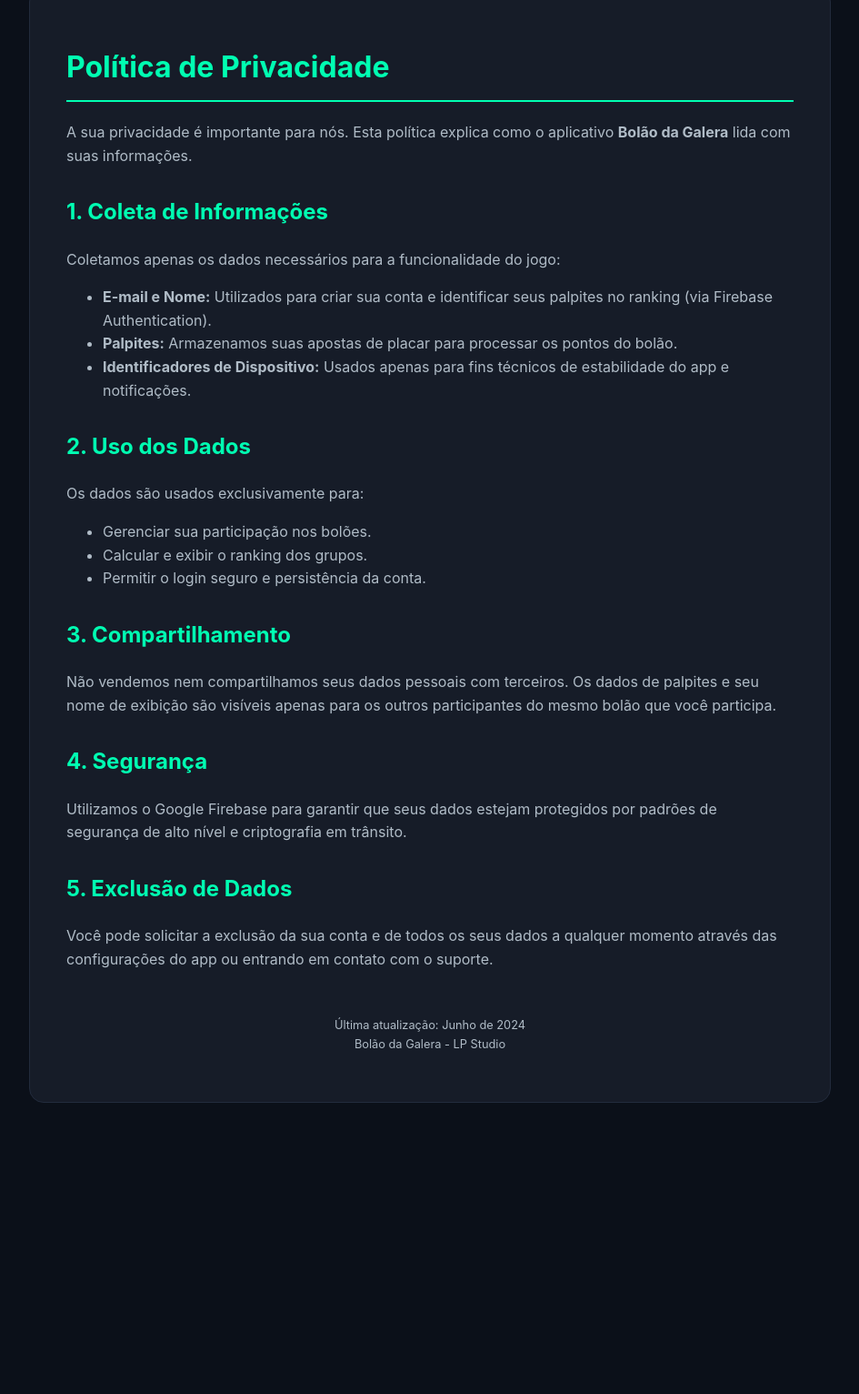
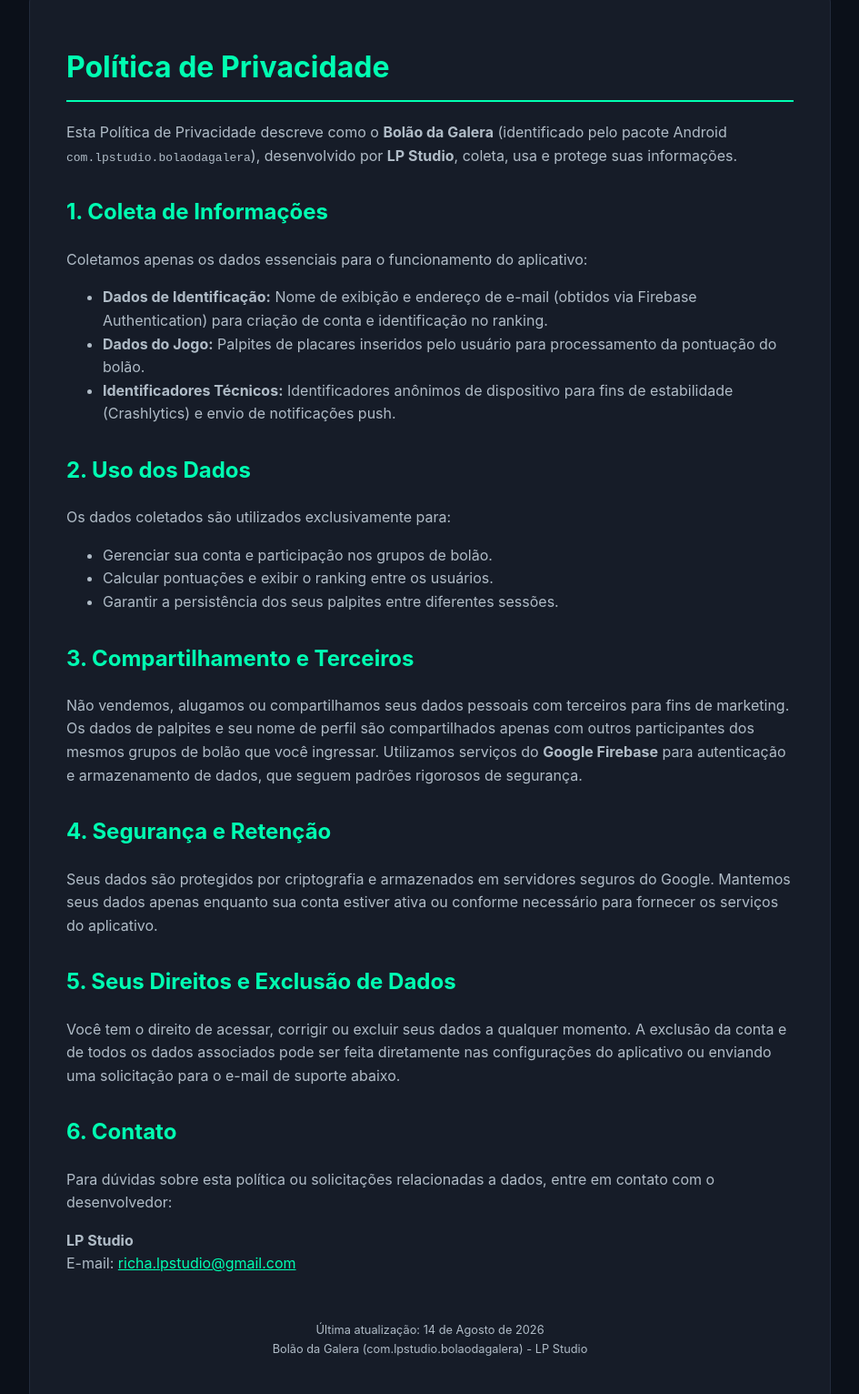
Before and after one commit to paulo-richa/BolaoDaGalera, a plain HTML site: page privacy-policy.html in a window 1280 px wide. Shown: the part 34-1566 px from the top of the page at 91% size, without its empty margins (167-1112 px from the left). Before the commit the page ends 1266 px from the top, so only its background shows below. Drawn offline with Linux system fonts and the light colour scheme.

Commit message:
docs: atualiza política de privacidade e configuração de hosting para conformidade com Google Play

```diff
--- a/privacy-policy.html
+++ b/privacy-policy.html
@@ -30,35 +30,41 @@
 <body>
     <div class="container">
         <h1>Política de Privacidade</h1>
-        <p>A sua privacidade é importante para nós. Esta política explica como o aplicativo <strong>Bolão da Galera</strong> lida com suas informações.</p>
+        <p>Esta Política de Privacidade descreve como o <strong>Bolão da Galera</strong> (identificado pelo pacote Android <code>com.lpstudio.bolaodagalera</code>), desenvolvido por <strong>LP Studio</strong>, coleta, usa e protege suas informações.</p>
 
         <h2>1. Coleta de Informações</h2>
-        <p>Coletamos apenas os dados necessários para a funcionalidade do jogo:</p>
+        <p>Coletamos apenas os dados essenciais para o funcionamento do aplicativo:</p>
         <ul>
-            <li><strong>E-mail e Nome:</strong> Utilizados para criar sua conta e identificar seus palpites no ranking (via Firebase Authentication).</li>
-            <li><strong>Palpites:</strong> Armazenamos suas apostas de placar para processar os pontos do bolão.</li>
-            <li><strong>Identificadores de Dispositivo:</strong> Usados apenas para fins técnicos de estabilidade do app e notificações.</li>
+            <li><strong>Dados de Identificação:</strong> Nome de exibição e endereço de e-mail (obtidos via Firebase Authentication) para criação de conta e identificação no ranking.</li>
+            <li><strong>Dados do Jogo:</strong> Palpites de placares inseridos pelo usuário para processamento da pontuação do bolão.</li>
+            <li><strong>Identificadores Técnicos:</strong> Identificadores anônimos de dispositivo para fins de estabilidade (Crashlytics) e envio de notificações push.</li>
         </ul>
 
         <h2>2. Uso dos Dados</h2>
-        <p>Os dados são usados exclusivamente para:</p>
+        <p>Os dados coletados são utilizados exclusivamente para:</p>
         <ul>
-            <li>Gerenciar sua participação nos bolões.</li>
-            <li>Calcular e exibir o ranking dos grupos.</li>
-            <li>Permitir o login seguro e persistência da conta.</li>
+            <li>Gerenciar sua conta e participação nos grupos de bolão.</li>
+            <li>Calcular pontuações e exibir o ranking entre os usuários.</li>
+            <li>Garantir a persistência dos seus palpites entre diferentes sessões.</li>
         </ul>
 
-        <h2>3. Compartilhamento</h2>
-        <p>Não vendemos nem compartilhamos seus dados pessoais com terceiros. Os dados de palpites e seu nome de exibição são visíveis apenas para os outros participantes do mesmo bolão que você participa.</p>
+        <h2>3. Compartilhamento e Terceiros</h2>
+        <p>Não vendemos, alugamos ou compartilhamos seus dados pessoais com terceiros para fins de marketing. Os dados de palpites e seu nome de perfil são compartilhados apenas com outros participantes dos mesmos grupos de bolão que você ingressar. Utilizamos serviços do <strong>Google Firebase</strong> para autenticação e armazenamento de dados, que seguem padrões rigorosos de segurança.</p>
 
-        <h2>4. Segurança</h2>
-        <p>Utilizamos o Google Firebase para garantir que seus dados estejam protegidos por padrões de segurança de alto nível e criptografia em trânsito.</p>
+        <h2>4. Segurança e Retenção</h2>
+        <p>Seus dados são protegidos por criptografia e armazenados em servidores seguros do Google. Mantemos seus dados apenas enquanto sua conta estiver ativa ou conforme necessário para fornecer os serviços do aplicativo.</p>
 
-        <h2>5. Exclusão de Dados</h2>
-        <p>Você pode solicitar a exclusão da sua conta e de todos os seus dados a qualquer momento através das configurações do app ou entrando em contato com o suporte.</p>
+        <h2>5. Seus Direitos e Exclusão de Dados</h2>
+        <p>Você tem o direito de acessar, corrigir ou excluir seus dados a qualquer momento. A exclusão da conta e de todos os dados associados pode ser feita diretamente nas configurações do aplicativo ou enviando uma solicitação para o e-mail de suporte abaixo.</p>
+
+        <h2>6. Contato</h2>
+        <p>Para dúvidas sobre esta política ou solicitações relacionadas a dados, entre em contato com o desenvolvedor:</p>
+        <p><strong>LP Studio</strong><br>
+        E-mail: <a href="mailto:richa.lpstudio@gmail.com" style="color: #00FFB2;">richa.lpstudio@gmail.com</a></p>
 
         <div class="footer">
-            <p>Última atualização: Junho de 2024<br>Bolão da Galera - LP Studio</p>
+            <p>Última atualização: 14 de Agosto de 2026<br>
+            Bolão da Galera (com.lpstudio.bolaodagalera) - LP Studio</p>
         </div>
     </div>
 </body>
```
Also changed, not shown: public/delete-account.html (+11 -13 lines), public/index.html (+2 -2 lines), public/privacy-policy.html (+22 -16 lines), firebase.json, 1 other file.
